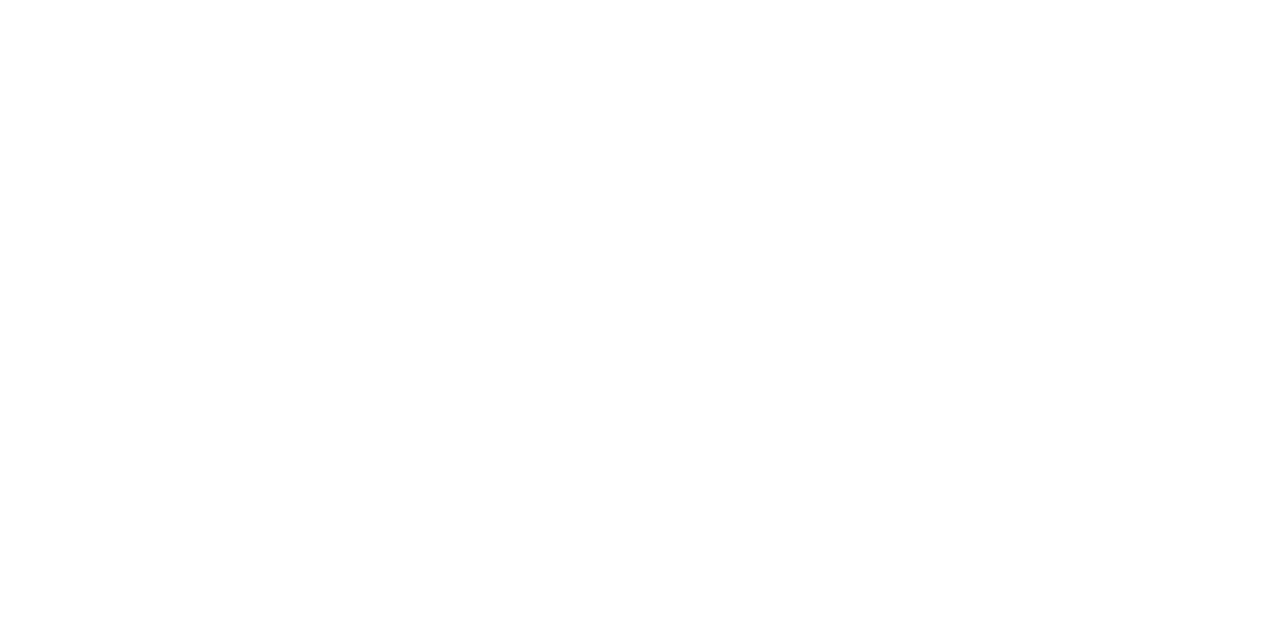
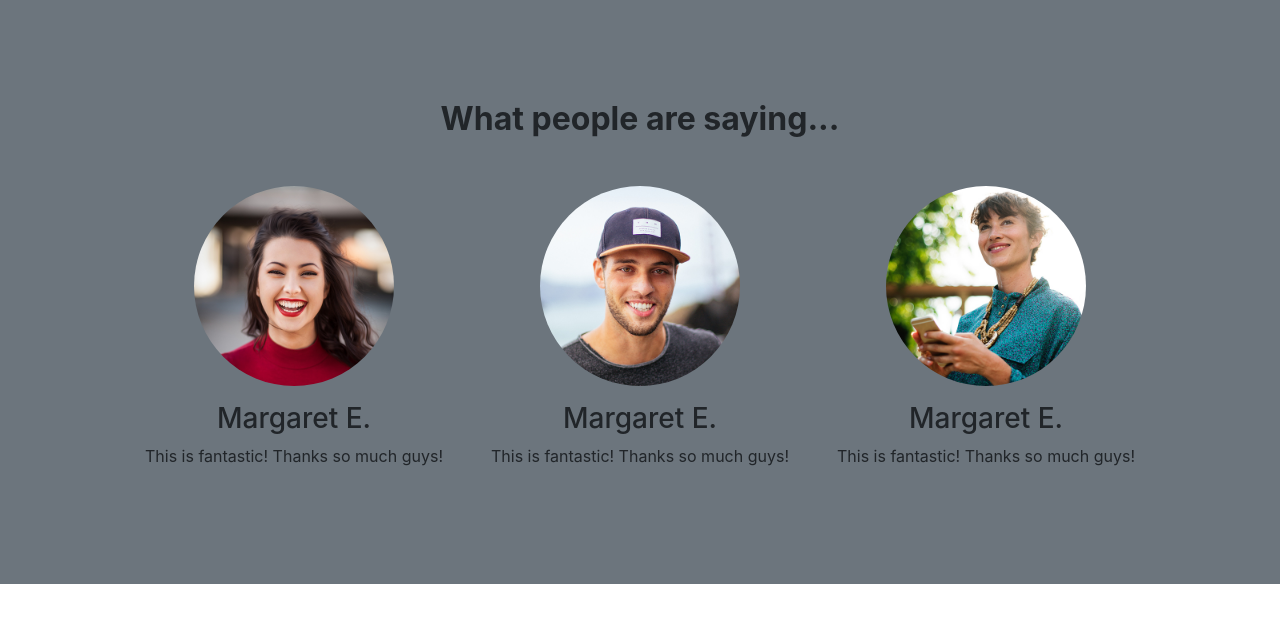
Before and after one commit to igor-stojanovski/workshopIgorStojanovski, a plain HTML site: page index.html in a window 1280 px wide. Drawn offline with Linux system fonts and the light colour scheme.

Commit message:
third section completed

```diff
--- a/css/main.css
+++ b/css/main.css
@@ -12,3 +12,26 @@ body {
 }
 
 /* Global styles */
+
+/* Third section */
+
+.item {
+  flex-basis: 33.333%;
+}
+.img {
+  border-radius: 50%;
+  background-size: cover;
+  background-repeat: no-repeat;
+  width: 200px;
+  height: 200px;
+}
+
+.img1 {
+  background-image: url(../images/01/img5.jpg);
+}
+.img2 {
+  background-image: url(../images/01/img6.jpg);
+}
+.img3 {
+  background-image: url(../images/01/img7.jpg);
+}
--- a/index.html
+++ b/index.html
@@ -14,6 +14,32 @@
     <title>Bootstrap</title>
   </head>
   <body>
+    <div
+      class="section third-section bg-secondary d-flex justify-content-center align-items-center"
+    >
+      <div class="third-section-content">
+        <h2 class="third-section-title text-center mb-5 font-weight-bold">
+          What people are saying...
+        </h2>
+        <div class="container d-flex">
+          <div class="item mr-5 d-flex flex-column align-items-center">
+            <div class="img img1 mb-3"></div>
+            <h3>Margaret E.</h3>
+            <p>This is fantastic! Thanks so much guys!</p>
+          </div>
+          <div class="item mr-5 d-flex flex-column align-items-center">
+            <div class="img img2 mb-3"></div>
+            <h3>Margaret E.</h3>
+            <p>This is fantastic! Thanks so much guys!</p>
+          </div>
+          <div class="item d-flex flex-column align-items-center">
+            <div class="img img3 mb-3"></div>
+            <h3>Margaret E.</h3>
+            <p>This is fantastic! Thanks so much guys!</p>
+          </div>
+        </div>
+      </div>
+    </div>
     <!-- Jquery -->
     <script src="./js/jquery-3.6.1.min.js"></script>
 
```
